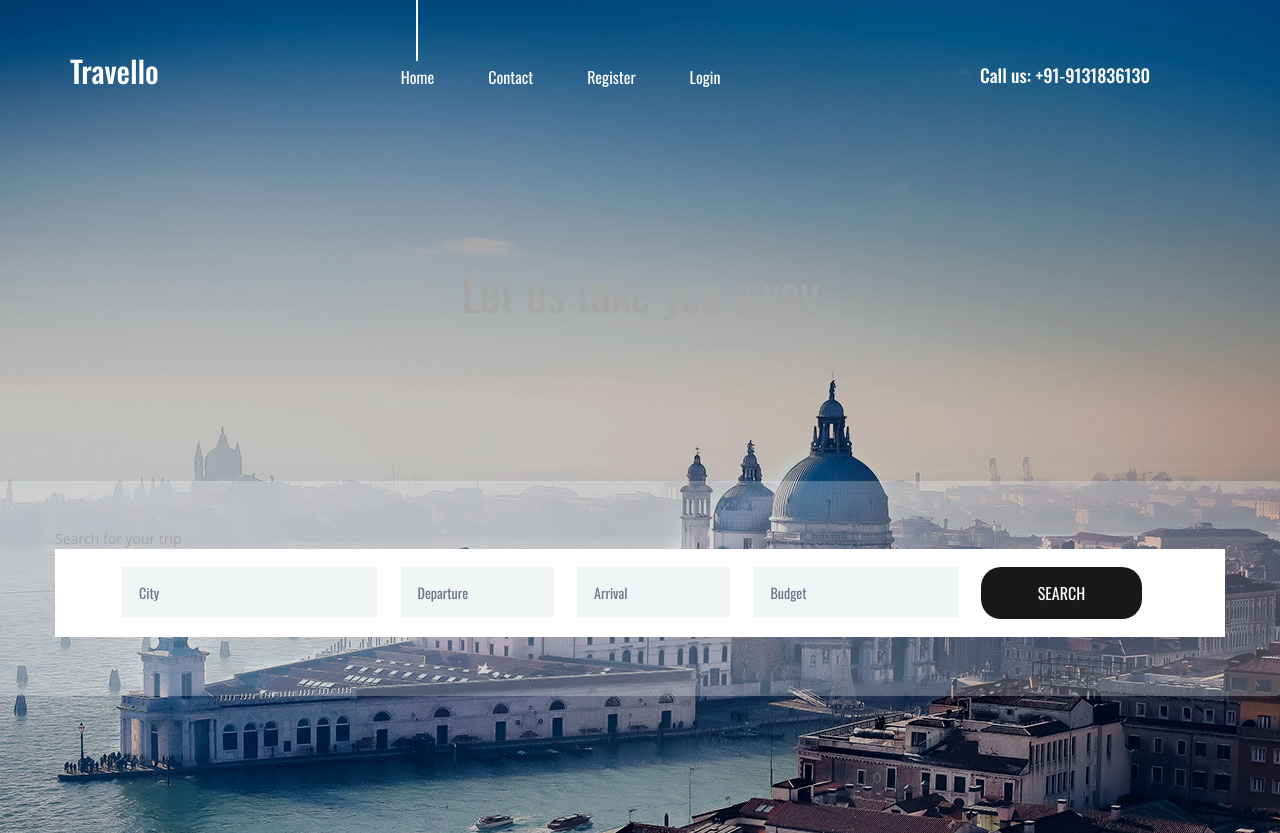
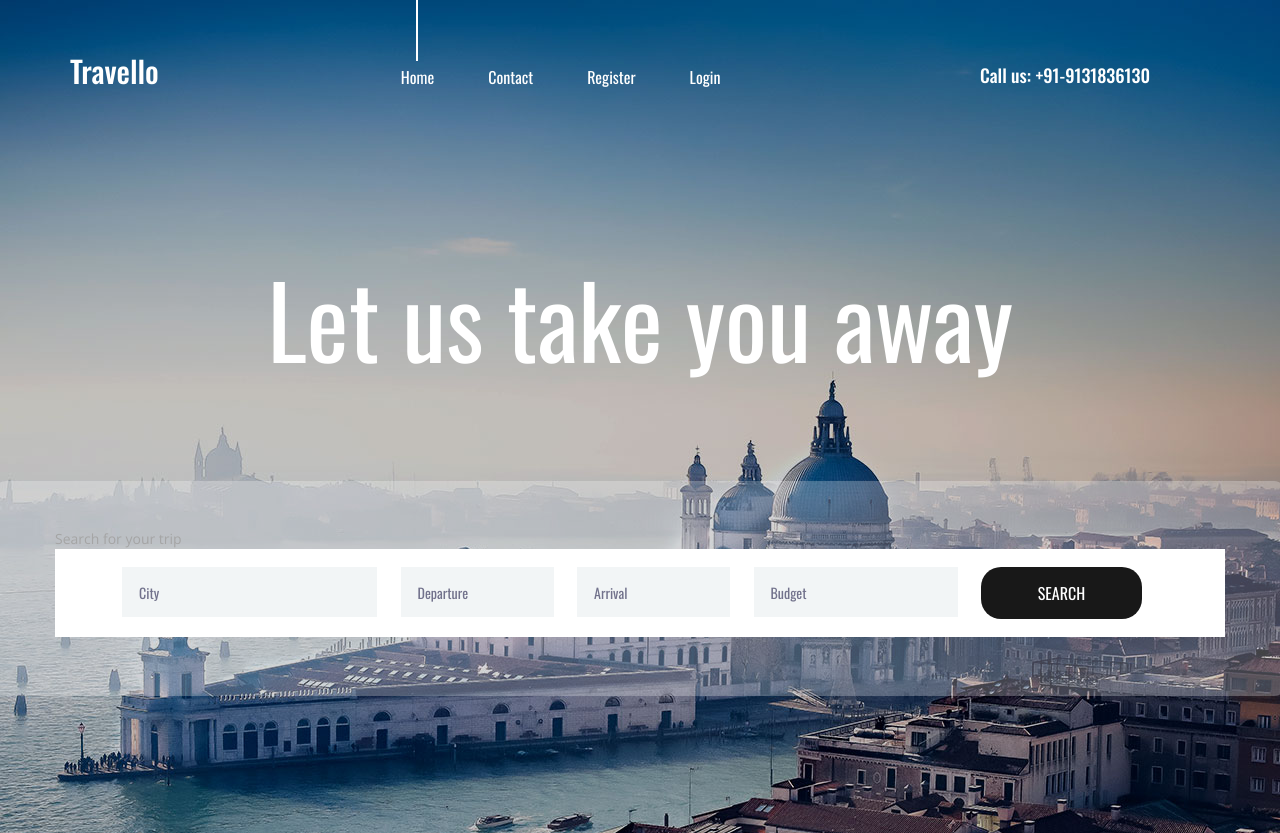
Before and after one commit to mayank602/Travello, a Django app: page / in a window 1280 px wide. Shown: the top 833 px of the page. Run offline with Django 4.2, Linux system fonts and the light colour scheme; data that the repository does not hold is empty; some libraries are stand-ins or nearby versions.

Commit message:
firstApp

```diff
--- a/templates/index.html
+++ b/templates/index.html
@@ -114,7 +114,7 @@
 							<div class="row">
 								<div class="col">
 									<div class="home_slider_content">
-										<div class="{% static 'home_title'%}"><h2>Let us take you away</h2></div>
+										<div class="home_title"><h2>Let us take you away</h2></div>
 									</div>
 								</div>
 							</div>
```
